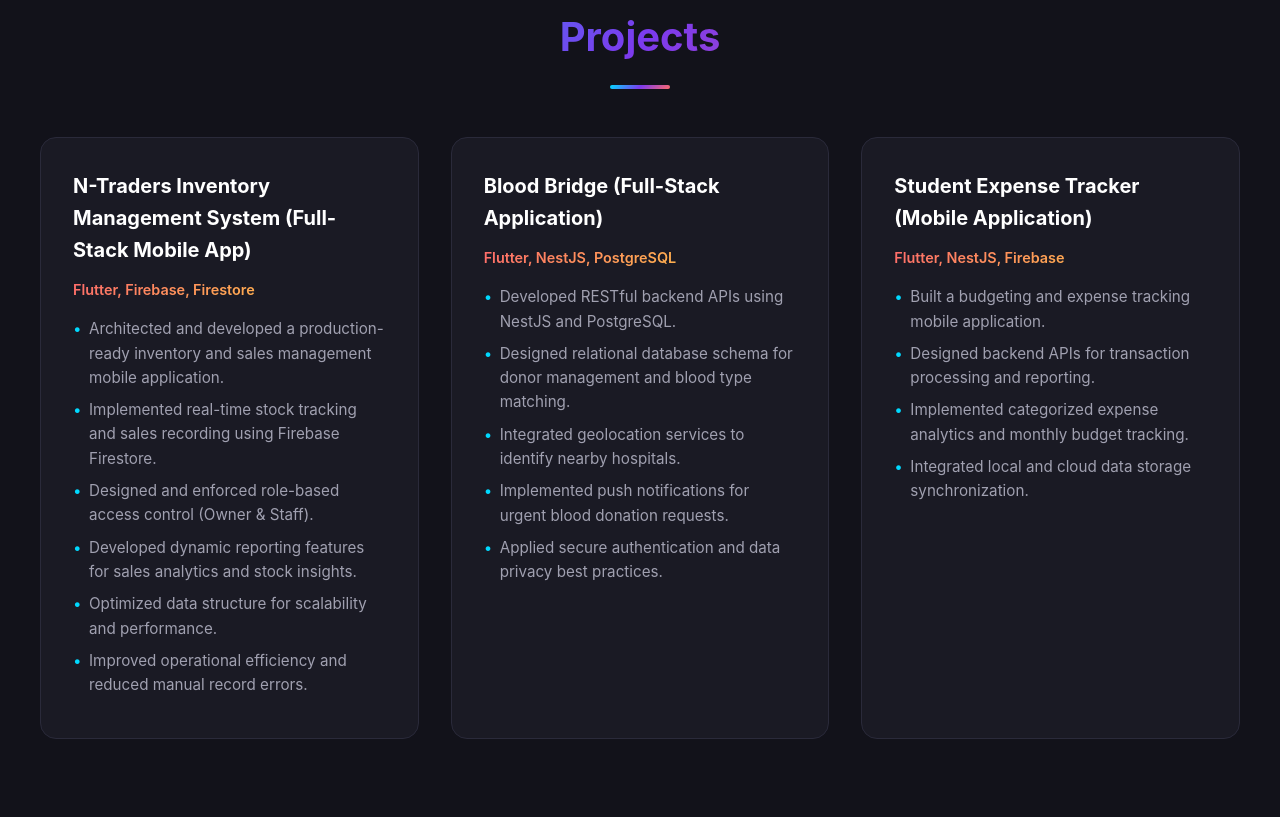
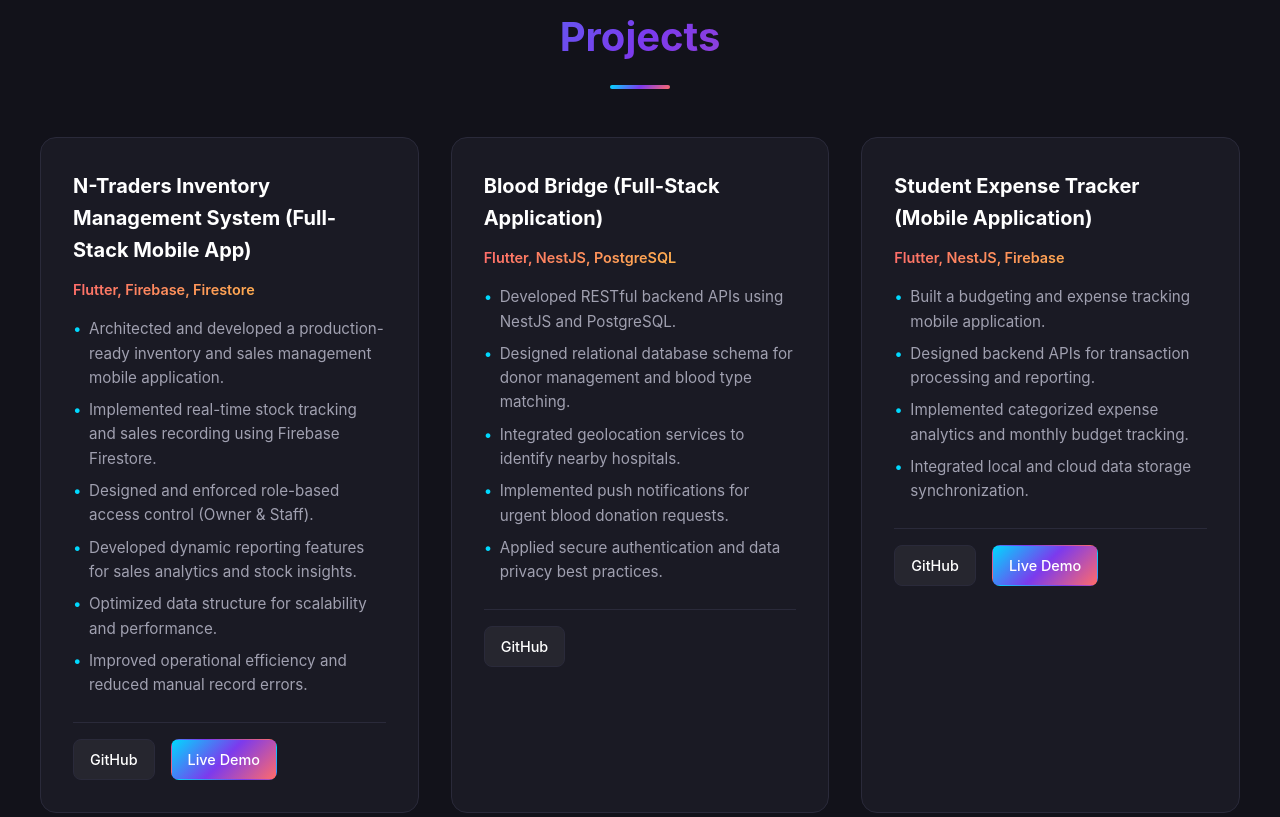
Before and after one commit to Nickkalulu/Nickson-Portifolio, a website built with Vite: page index.html in a window 1280 px wide. Shown: the part 2000-2817 px from the top of the page. Built offline with nearby package versions, Linux system fonts and the light colour scheme.

Commit message:
feat: build projects section with detailed project cards and links

```diff
--- a/src/components/Projects.css
+++ b/src/components/Projects.css
@@ -59,6 +59,7 @@
 
 .project-description {
   list-style: none;
+  margin-bottom: 1.5rem;
 }
 
 .project-description li {
@@ -76,9 +77,65 @@
   color: var(--accent);
 }
 
+/* ===== Project Links ===== */
+.project-links {
+  display: flex;
+  gap: 1rem;
+  margin-top: auto;
+  padding-top: 1rem;
+  border-top: 1px solid var(--border);
+}
+
+.project-link {
+  display: inline-flex;
+  align-items: center;
+  gap: 0.5rem;
+  padding: 0.5rem 1rem;
+  border-radius: 8px;
+  text-decoration: none;
+  font-size: 0.9rem;
+  font-weight: 500;
+  transition: all 0.3s ease;
+}
+
+.github-link {
+  background: rgba(255, 255, 255, 0.05);
+  color: var(--text-primary);
+  border: 1px solid var(--border);
+}
+
+.github-link:hover {
+  background: rgba(255, 255, 255, 0.1);
+  border-color: var(--accent);
+  transform: translateY(-2px);
+}
+
+.live-link {
+  background: var(--gradient-primary);
+  color: #fff;
+  border: 1px solid transparent;
+}
+
+.live-link:hover {
+  transform: translateY(-2px);
+  box-shadow: var(--shadow-glow);
+}
+
+.link-icon {
+  font-size: 1rem;
+}
+
 @media (max-width: 768px) {
   .projects-grid {
     grid-template-columns: 1fr;
+  }
+
+  .project-links {
+    flex-direction: column;
+  }
+
+  .project-link {
+    justify-content: center;
   }
 }
 
--- a/src/components/Projects.ts
+++ b/src/components/Projects.ts
@@ -16,6 +16,26 @@
               <ul class="project-description">
                 ${project.description.map((desc) => `<li>${desc}</li>`).join("")}
               </ul>
+              <div class="project-links">
+                ${
+                  project.links?.github
+                    ? `
+                  <a href="${project.links.github}" target="_blank" class="project-link github-link">
+                   GitHub
+                  </a>
+                `
+                    : ""
+                }
+                ${
+                  project.links?.live
+                    ? `
+                  <a href="${project.links.live}" target="_blank" class="project-link live-link">
+                   Live Demo
+                  </a>
+                `
+                    : ""
+                }
+              </div>
             </div>
           `,
             )
```
